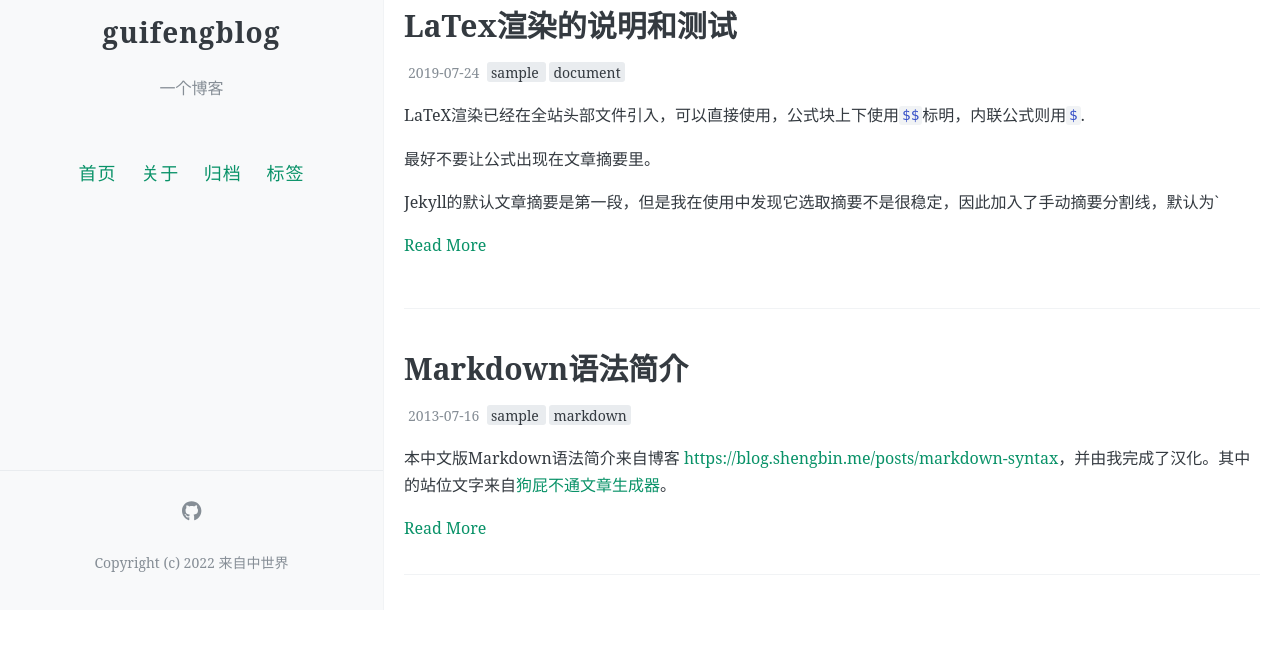
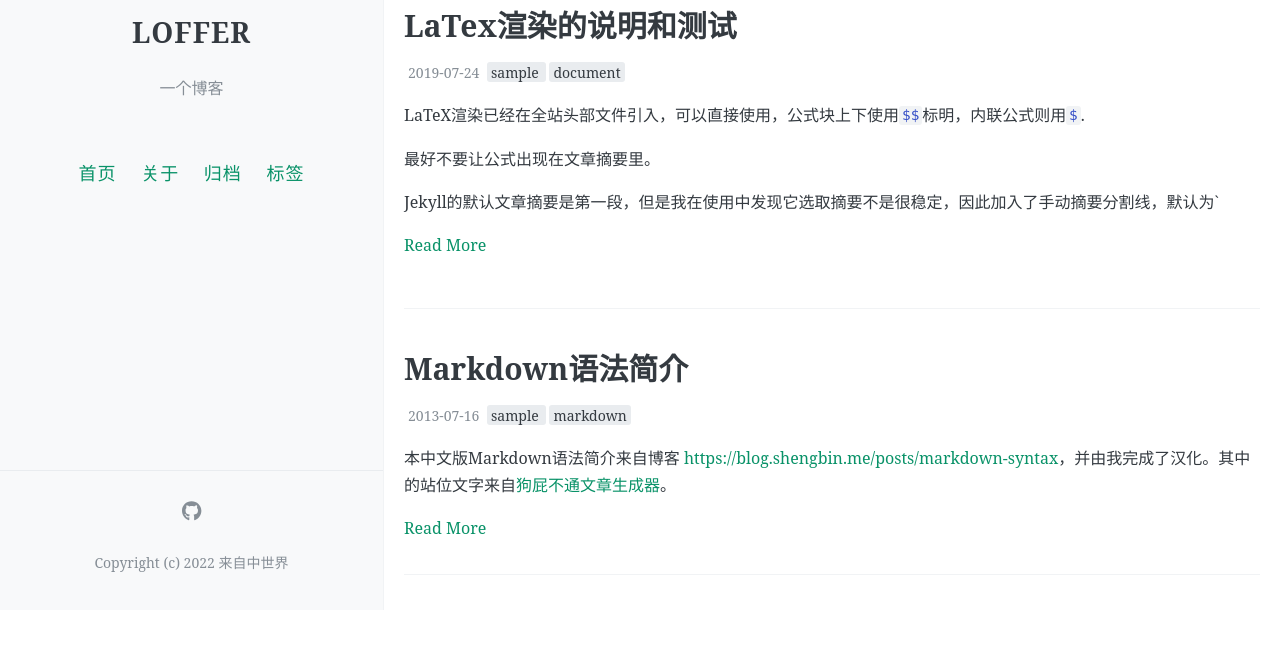
Before and after one commit to guifengxiaoyan/guifengxiaoyan.github.io, a Jekyll site: the page built from index.html, in a window 1280 px wide. Shown: the part 290-954 px from the top of the page. Built offline with Jekyll 4.4.1, drawn with Linux system fonts in a browser that asks for light colours; the list of posts is cut into pages by our own code; comment, search, counter and statistics services are not loaded.

Commit message:
Update _config.yml

```diff
--- a/_config.yml
+++ b/_config.yml
@@ -7,7 +7,7 @@
 # 井号后面的文字是说明文档，不会被程序读取。
 
 # 描述/签名
-name: guifengblog
+name: LOFFER
 description: 一个博客
 
 # 输入你的网站域名（如果你没有添加自己的域名，而是直接用GitHub pages分配的域名的话可以省略）
```
